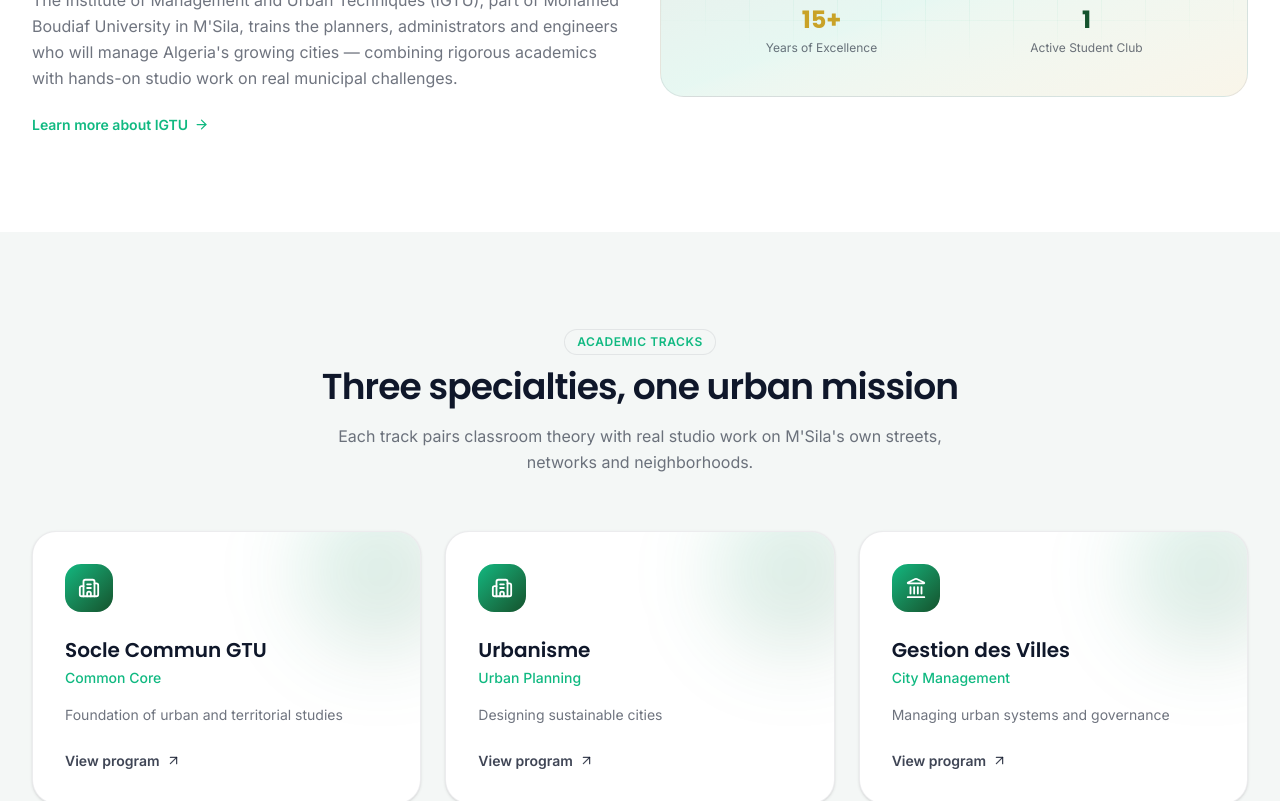
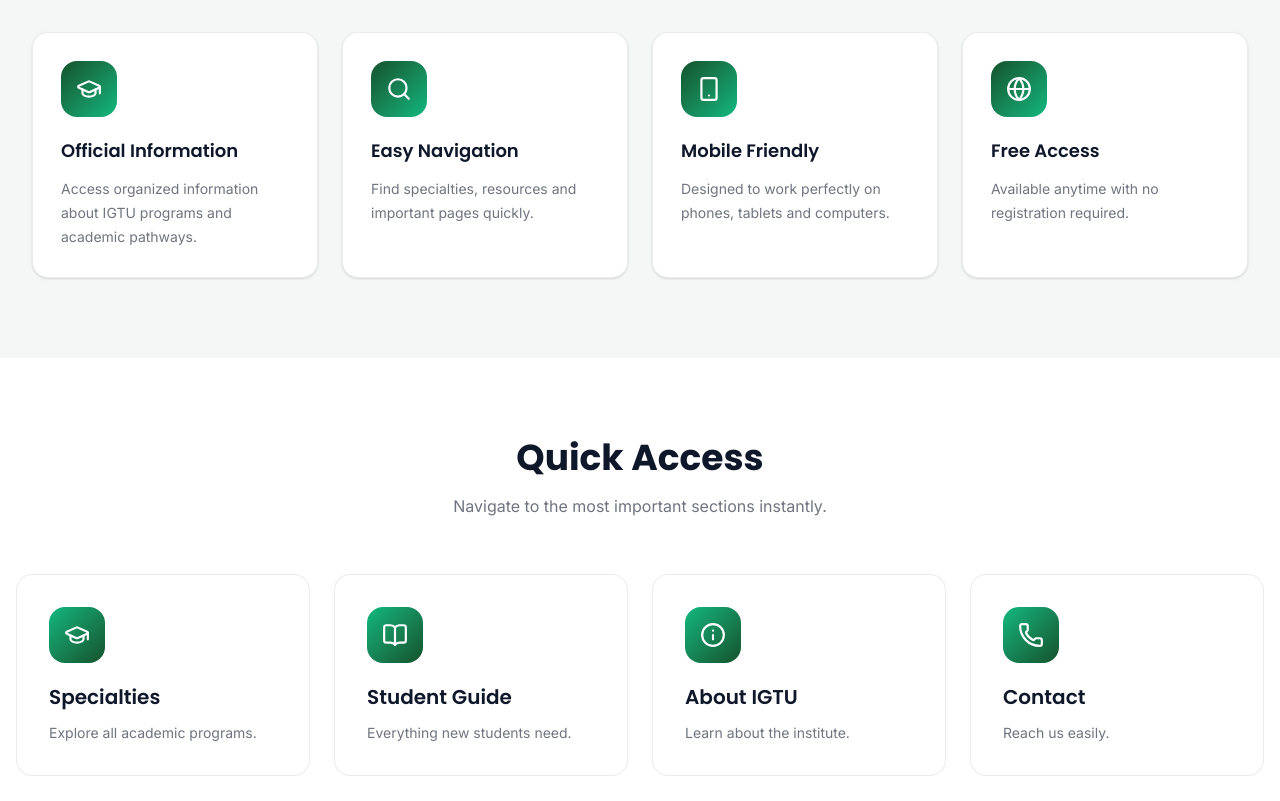
Before and after one commit to noursidra15-glitch/igtu-explorer-, a Next.js app: page / in a window 1280 px wide. Shown: the part 960-1761 px from the top of the page. Built offline with nearby package versions, Linux system fonts and the light colour scheme.

Commit message:
Version 1.0 final UI improvements

```diff
--- a/src/app/page.tsx
+++ b/src/app/page.tsx
@@ -5,16 +5,31 @@
 import { FAQPreview } from "@/components/home/FAQPreview";
 import { CTASection } from "@/components/home/CTASection";
 import { LocationMap } from "@/components/home/LocationMap";
+import { WhyChoose } from "@/components/home/WhyChoose";
+import { QuickAccess } from "@/components/home/QuickAccess";
+import { OfficialLinks } from "@/components/home/OfficialLinks";
 
 export default function HomePage() {
   return (
     <>
       <Hero />
+
+      <WhyChoose />
+
+      <QuickAccess />
+
       <AboutTeaser />
+
       <SpecialtiesPreview />
+
       <Stats />
+
+      <OfficialLinks />
+
       <FAQPreview />
+
       <CTASection />
+
       <LocationMap />
     </>
   );
--- /dev/null
+++ b/src/components/home/OfficialLinks.tsx
@@ -0,0 +1,80 @@
+import Link from "next/link";
+import {
+  Globe,
+  GraduationCap,
+  Send,
+  Instagram,
+} from "lucide-react";
+
+const links = [
+  {
+    title: "Official IGTU Website",
+    description: "Visit the official institute website.",
+    href: "https://www.univ-msila.dz/site/gtu-ar/",
+    icon: Globe,
+  },
+  {
+    title: "University of M'Sila",
+    description: "Mohamed Boudiaf University.",
+    href: "https://www.univ-msila.dz",
+    icon: GraduationCap,
+  },
+  {
+    title: "Telegram Channel",
+    description: "Latest documents and resources.",
+    href: "https://t.me/urban_planner20",
+    icon: Send,
+  },
+  {
+    title: "Instagram",
+    description: "Follow for updates.",
+    href: "https://instagram.com/ns_designer20?utm_source=qr&igsh=YXoxdnl1dDVnc2Zs",
+    icon: Instagram,
+  },
+];
+
+export function OfficialLinks() {
+  return (
+    <section className="py-20 bg-surface-muted">
+      <div className="mx-auto max-w-7xl px-4">
+
+        <div className="text-center">
+          <h2 className="text-4xl font-bold">
+            Official Links
+          </h2>
+
+          <p className="mt-4 text-foreground/60">
+            Quick access to important websites and official platforms.
+          </p>
+        </div>
+
+        <div className="mt-14 grid gap-6 md:grid-cols-2 xl:grid-cols-4">
+          {links.map((item) => {
+            const Icon = item.icon;
+
+            return (
+              <Link
+                key={item.title}
+                href={item.href}
+                target="_blank"
+                className="rounded-2xl border border-border-soft bg-background p-7 transition-all hover:-translate-y-2 hover:shadow-xl"
+              >
+                <div className="mb-5 flex h-14 w-14 items-center justify-center rounded-2xl bg-gradient-to-br from-blue-brand to-emerald-brand text-white">
+                  <Icon size={26} />
+                </div>
+
+                <h3 className="font-semibold text-lg">
+                  {item.title}
+                </h3>
+
+                <p className="mt-3 text-sm text-foreground/60">
+                  {item.description}
+                </p>
+              </Link>
+            );
+          })}
+        </div>
+      </div>
+    </section>
+  );
+}
--- /dev/null
+++ b/src/components/home/QuickAccess.tsx
@@ -0,0 +1,79 @@
+import Link from "next/link";
+import {
+  GraduationCap,
+  BookOpen,
+  Info,
+  Phone,
+} from "lucide-react";
+
+const cards = [
+  {
+    title: "Specialties",
+    description: "Explore all academic programs.",
+    href: "/specialties",
+    icon: GraduationCap,
+  },
+  {
+    title: "Student Guide",
+    description: "Everything new students need.",
+    href: "/student-guide",
+    icon: BookOpen,
+  },
+  {
+    title: "About IGTU",
+    description: "Learn about the institute.",
+    href: "/about",
+    icon: Info,
+  },
+  {
+    title: "Contact",
+    description: "Reach us easily.",
+    href: "/contact",
+    icon: Phone,
+  },
+];
+
+export function QuickAccess() {
+  return (
+    <section className="py-20">
+      <div className="mx-auto max-w-7xl px-4">
+
+        <div className="text-center">
+          <h2 className="text-4xl font-bold">
+            Quick Access
+          </h2>
+
+          <p className="mt-4 text-foreground/60">
+            Navigate to the most important sections instantly.
+          </p>
+        </div>
+
+        <div className="mt-14 grid gap-6 md:grid-cols-2 xl:grid-cols-4">
+          {cards.map((card) => {
+            const Icon = card.icon;
+
+            return (
+              <Link
+                key={card.title}
+                href={card.href}
+                className="group rounded-2xl border border-border-soft bg-background p-8 transition-all hover:-translate-y-2 hover:shadow-xl"
+              >
+                <div className="mb-5 flex h-14 w-14 items-center justify-center rounded-2xl bg-gradient-to-br from-emerald-brand to-blue-brand text-white">
+                  <Icon size={26} />
+                </div>
+
+                <h3 className="text-xl font-semibold">
+                  {card.title}
+                </h3>
+
+                <p className="mt-3 text-sm text-foreground/60">
+                  {card.description}
+                </p>
+              </Link>
+            );
+          })}
+        </div>
+      </div>
+    </section>
+  );
+}
--- a/src/components/home/WhyChoose.tsx
+++ b/src/components/home/WhyChoose.tsx
@@ -0,0 +1,86 @@
+import {
+    GraduationCap,
+    Globe,
+    Smartphone,
+    Search,
+  } from "lucide-react";
+
+  export function WhyChoose() {
+    const items = [
+      {
+        icon: GraduationCap,
+        title: "Official Information",
+        description:
+          "Access organized information about IGTU programs and academic pathways.",
+      },
+      {
+        icon: Search,
+        title: "Easy Navigation",
+        description:
+          "Find specialties, resources and important pages quickly.",
+      },
+      {
+        icon: Smartphone,
+        title: "Mobile Friendly",
+        description:
+          "Designed to work perfectly on phones, tablets and computers.",
+      },
+      {
+        icon: Globe,
+        title: "Free Access",
+        description:
+          "Available anytime with no registration required.",
+      },
+    ];
+
+    return (
+      <section className="py-20 bg-surface-muted">
+        <div className="mx-auto max-w-7xl px-4 sm:px-6 lg:px-8">
+
+          <div className="text-center">
+            <span className="text-emerald-brand font-semibold uppercase tracking-wider">
+              Why IGTU Explorer
+            </span>
+
+            <h2 className="mt-3 text-4xl font-bold">
+              Everything You Need in
+              <span className="gradient-text"> One Place</span>
+            </h2>
+
+            <p className="mx-auto mt-5 max-w-2xl text-foreground/60">
+              IGTU Explorer helps students discover programs, academic
+              information and useful resources through a fast and modern
+              experience.
+            </p>
+          </div>
+
+          <div className="mt-14 grid gap-6 md:grid-cols-2 xl:grid-cols-4">
+
+            {items.map((item) => {
+              const Icon = item.icon;
+
+              return (
+                <div
+                  key={item.title}
+                  className="rounded-2xl border border-border-soft bg-background p-7 shadow-sm transition-all duration-300 hover:-translate-y-2 hover:shadow-xl"
+                >
+                  <div className="mb-5 flex h-14 w-14 items-center justify-center rounded-2xl bg-gradient-to-br from-blue-brand to-emerald-brand text-white">
+                    <Icon size={26} />
+                  </div>
+
+                  <h3 className="text-lg font-semibold">
+                    {item.title}
+                  </h3>
+
+                  <p className="mt-3 text-sm leading-6 text-foreground/60">
+                    {item.description}
+                  </p>
+                </div>
+              );
+            })}
+
+          </div>
+        </div>
+      </section>
+    );
+  }
```
Also changed, not shown: src/components/home/StatsCards.tsx (added).
